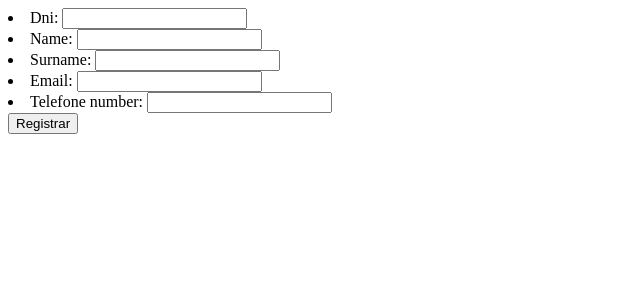
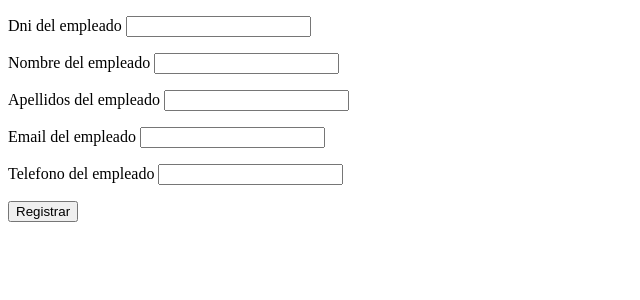
Before and after one commit to Grupo-Proyecto-Ingenieria-Web/Deusto11.Nexus, a Django app: template forms/appFormulario/templates/empleado_form.html in a window 1280 px wide. Shown: the top 300 px of the page, without its empty margins (0-640 px from the left). Run offline with Django 3.2, Linux system fonts and the light colour scheme; the template is opened without the code that fills it: values that come from a table or form of the project are taken from there, others are empty; parts of the project's set-up code (start-up, migrations or seed data) failed here and were passed over.

Commit message:
error solvented

```diff
--- a/deusto11_nexus/deusto11_nexus_components/Templates/base.html
+++ b/deusto11_nexus/deusto11_nexus_components/Templates/base.html
@@ -7,11 +7,13 @@
         <title>{% block titulo %}Gestor de Articulos{% endblock %}</title>
     </head>
     <body>
+        <!-- Here is the header -->
 
         <div id="content">
 	     <h1>Gestor de Articulos html</h1>
             {% block contenido %}{% endblock %}
         </div>
+        <!-- Here is the footer -->
 
     </body>
 </html>
--- a/deusto11_nexus/deusto11_nexus_components/Templates/empleado_form.html
+++ b/deusto11_nexus/deusto11_nexus_components/Templates/empleado_form.html
@@ -5,14 +5,32 @@
     <title>Formulario de registro</title>
 </head>
 <body>
-   <form action="{% url 'post_empleado_form' %}"method="post">
+   <form action="{% url 'registrar' %}"method="post">
         {% csrf_token %}
-        {{form.as_ul}}
-        <input type="submit" value="Registrar">
+        <p>
+            <label>Dni del empleado</label>
+            <input type="text" name="dni">
+        </p>
+        <p>
+            <label>Nombre del empleado</label>
+            <input type="text" name="nombre">
+        </p>
+        <p>
+            <label>Apellidos del empleado</label>
+            <input type="text" name="apellidos">
+        </p>
+        <p>
+            <label>Email del empleado</label>
+            <input type="email" name="email">
+        </p>
+        <p>
+            <label>Telefono del empleado</label>
+            <input type="tel" name="telefono">
+        </p>
+        <p>
 
+            <input type="submit" value="Registrar">
+        </p>
     </form>
-
-    </form>
-
 </body>
 </html>
```
Also changed, not shown: deusto11_nexus/deusto11_nexus_components/views.py (+5 -5 lines).
